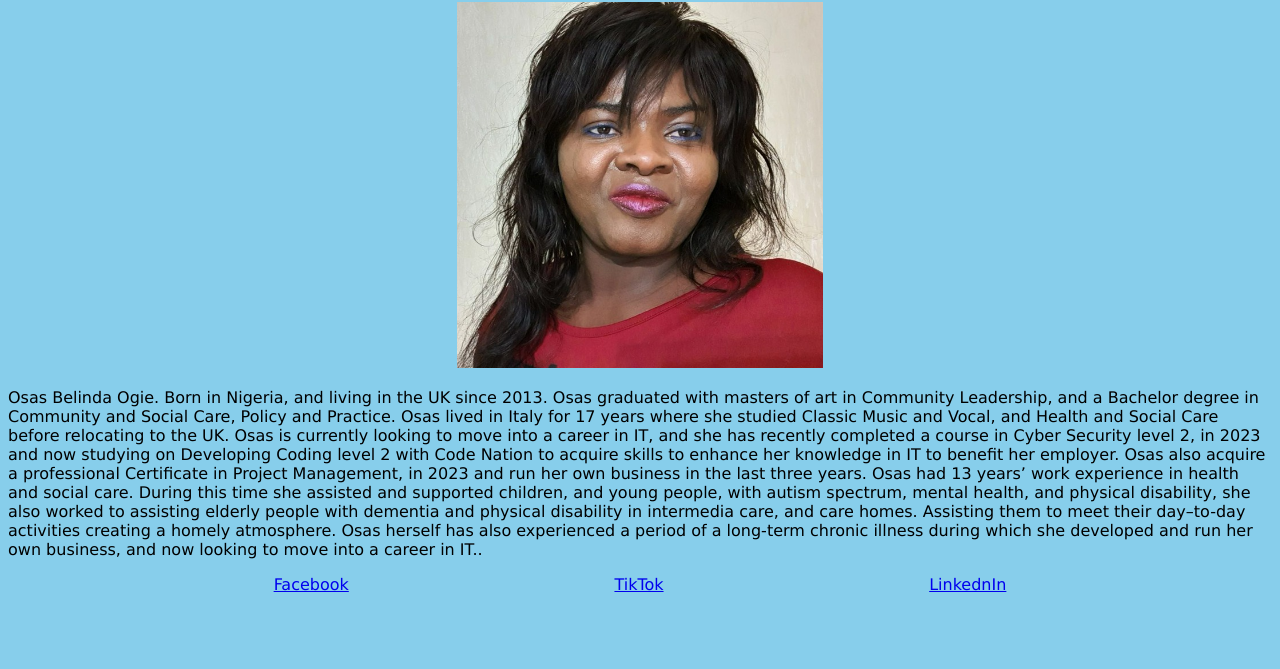
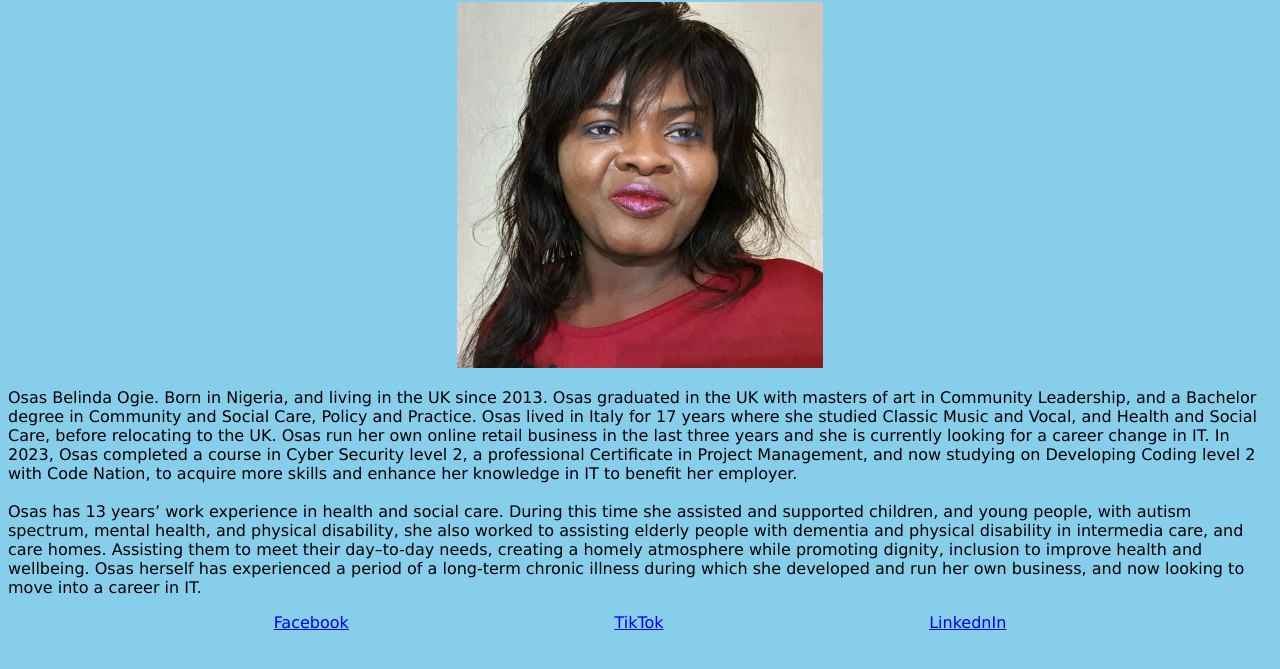
Before and after one commit to Posh78/My-Portfolio, a plain HTML site: page index.html in a window 1280 px wide. Shown: the part 79-748 px from the top of the page. Drawn offline with Linux system fonts and the light colour scheme.

Commit message:
Add files via upload

```diff
--- a/index.html
+++ b/index.html
@@ -10,7 +10,9 @@
 
 <h1>About me</h1>
 <img src="-5823287144804889662_99 (1).jpg" alt="image Osas Belinda Ogie">
-<p class="description">Osas Belinda Ogie. Born in Nigeria, and living in the UK since 2013. Osas graduated with masters of art in Community Leadership, and a Bachelor degree in Community and Social Care, Policy and Practice. Osas lived in Italy for 17 years where she studied Classic Music and Vocal, and Health and Social Care before relocating to the UK. Osas is currently looking to move into a career in IT, and she has recently completed a course in Cyber Security level 2, in 2023 and now studying on Developing Coding level 2 with Code Nation to acquire skills to enhance her knowledge in IT to benefit her employer. Osas also acquire a professional Certificate in Project Management, in 2023 and run her own business in the last three years. Osas had 13 years’ work experience in health and social care. During this time she assisted and supported children, and young people, with autism spectrum, mental health, and physical disability, she also worked to assisting elderly people with dementia and physical disability in intermedia care, and care homes. Assisting them to meet their day–to-day activities creating a homely atmosphere. Osas herself has also experienced a period of a long-term chronic illness during which she developed and run her own business, and now looking to move into a career in IT..</p>
+<p class="description">Osas Belinda Ogie. Born in Nigeria, and living in the UK since 2013. Osas graduated in the UK with masters of art in Community Leadership, and a Bachelor degree in Community and Social Care, Policy and Practice. Osas lived in Italy for 17 years where she studied Classic Music and Vocal, and Health and Social Care, before relocating to the UK. Osas run her own online retail business in the last three years and she is currently looking for a career change in IT. In 2023, Osas completed a course in Cyber Security level 2, a professional Certificate in Project Management, and now studying on Developing Coding level 2 with Code Nation, to acquire more skills and enhance her knowledge in IT to benefit her employer.
+
+Osas has 13 years’ work experience in health and social care. During this time she assisted and supported children, and young people, with autism spectrum, mental health, and physical disability, she also worked to assisting elderly people with dementia and physical disability in intermedia care, and care homes. Assisting them to meet their day–to-day needs, creating a homely atmosphere while promoting dignity, inclusion to improve health and wellbeing. Osas herself has experienced a period of a long-term chronic illness during which she developed and run her own business, and now looking to move into a career in IT.</p>
 
 
  <footer>
--- a/style.css
+++ b/style.css
@@ -12,6 +12,7 @@ img {
     width: 100%;
     text-align: left;
     /* text-align: center; */
+    white-space: pre-line;
 
 }
 
```
